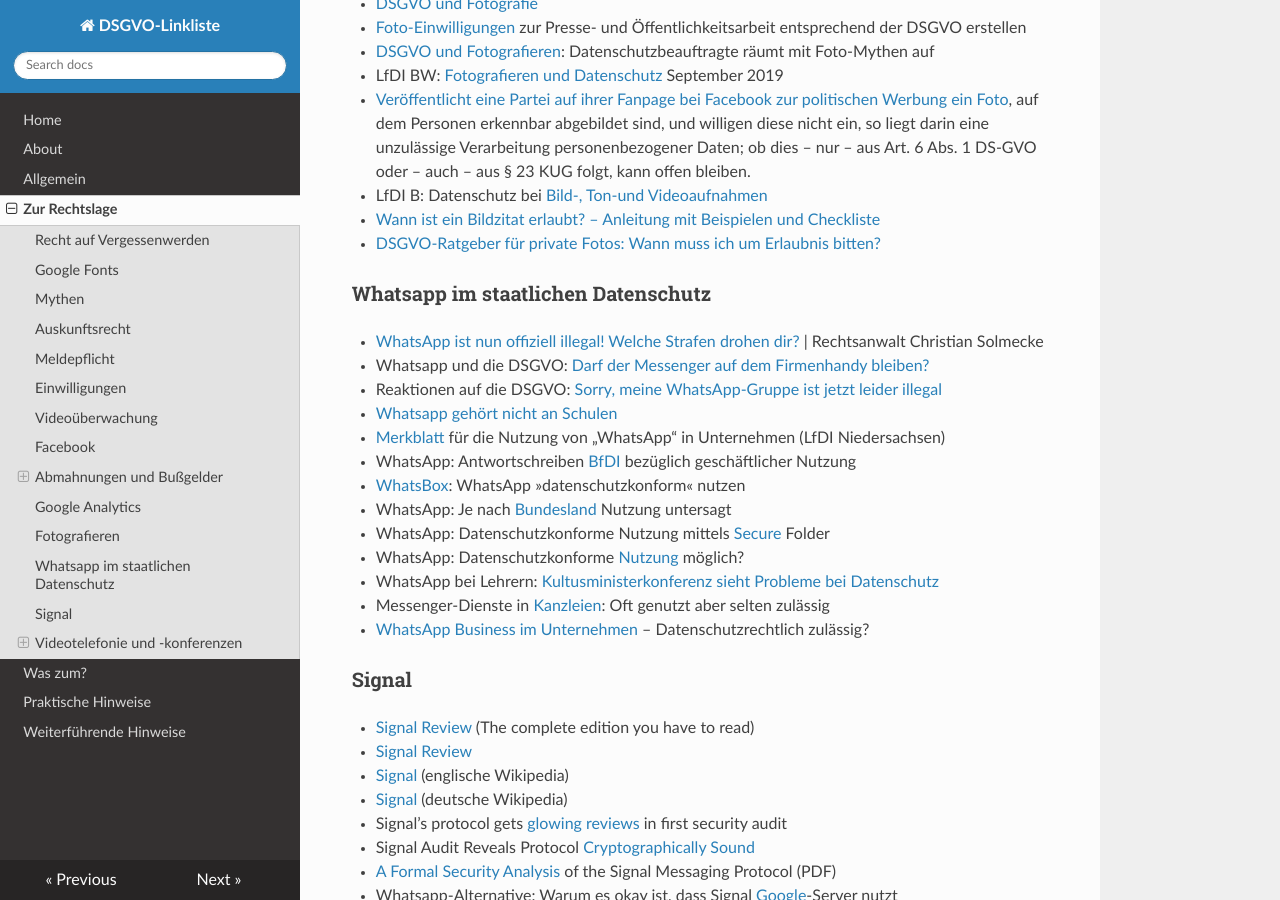
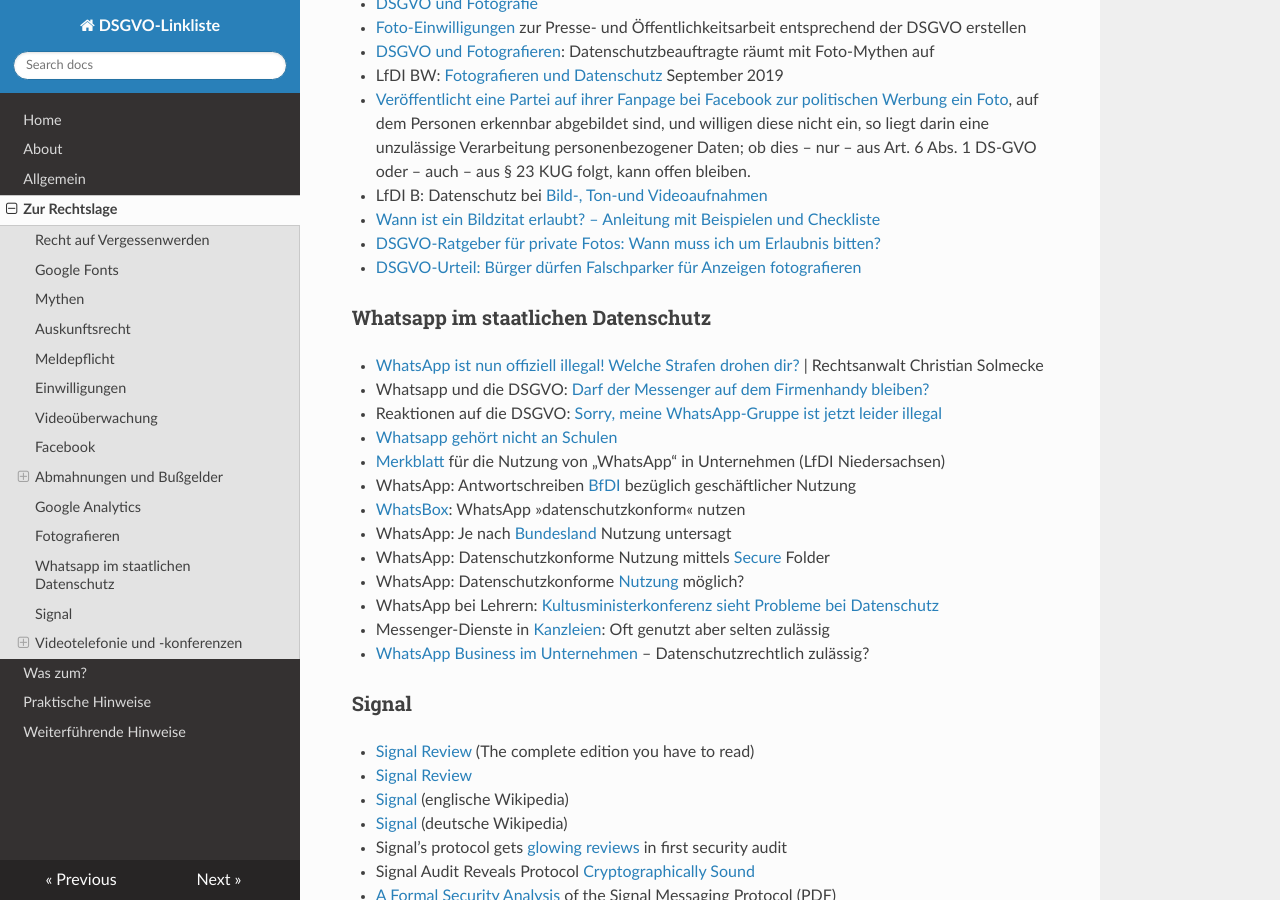
Before and after one commit to jrselzer/DSGVO-Linkliste, an MkDocs documentation site: the page built from docs/Zur_Rechtslage.md, in a window 1280 px wide and 900 px high, scrolled down 8213 px. Built offline with MkDocs 1.6.1, drawn with Linux system fonts in a browser that asks for light colours; nearby versions of some CDN libraries.

Commit message:
Update Zur_Rechtslage.md

```diff
--- a/docs/Zur_Rechtslage.md
+++ b/docs/Zur_Rechtslage.md
@@ -242,6 +242,7 @@
 * LfDI B: Datenschutz bei [Bild-, Ton-und Videoaufnahmen](https://www.datenschutz-berlin.de/fileadmin/user_upload/pdf/publikationen/informationsmaterialien/2020-BlnBDI-Datenschutz_Bild_Ton_Video.pdf)
 * [Wann ist ein Bildzitat erlaubt? – Anleitung mit Beispielen und Checkliste](https://drschwenke.de/wann-ist-ein-bildzitat-erlaubt-anleitung-mit-beispielen-und-checkliste/)
 * [DSGVO-Ratgeber für private Fotos: Wann muss ich um Erlaubnis bitten?](https://www.heise.de/ratgeber/Private-Fotos-Wann-muss-ich-um-Erlaubnis-bitten-7324852.html)
+* [DSGVO-Urteil: Bürger dürfen Falschparker für Anzeigen fotografieren](https://www.heise.de/news/DSGVO-Urteil-Buerger-duerfen-Falschparker-zum-Anzeigen-fotografieren-7328875.html)
 ### Whatsapp im staatlichen Datenschutz
 * [WhatsApp ist nun offiziell illegal! Welche Strafen drohen dir?](https://www.youtube.com/watch?v=hcSjM3g4n-0) | Rechtsanwalt Christian Solmecke
 * Whatsapp und die DSGVO: [Darf der Messenger auf dem Firmenhandy bleiben?](https://www.e-recht24.de/artikel/datenschutz/11023-whatsapp-auf-firmenhandy-nach-dsgvo-erlaubt-oder-nicht.html)
```
